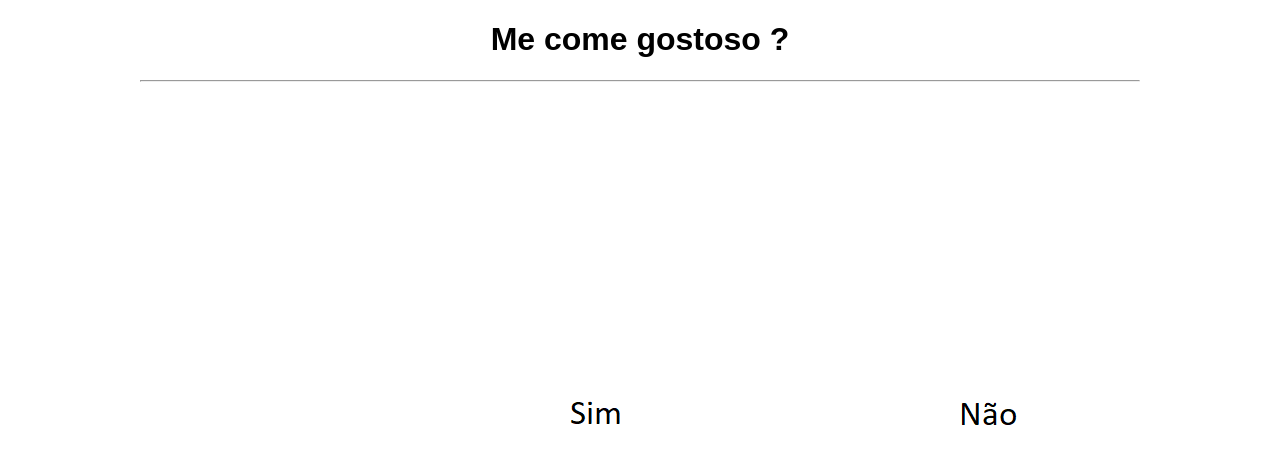
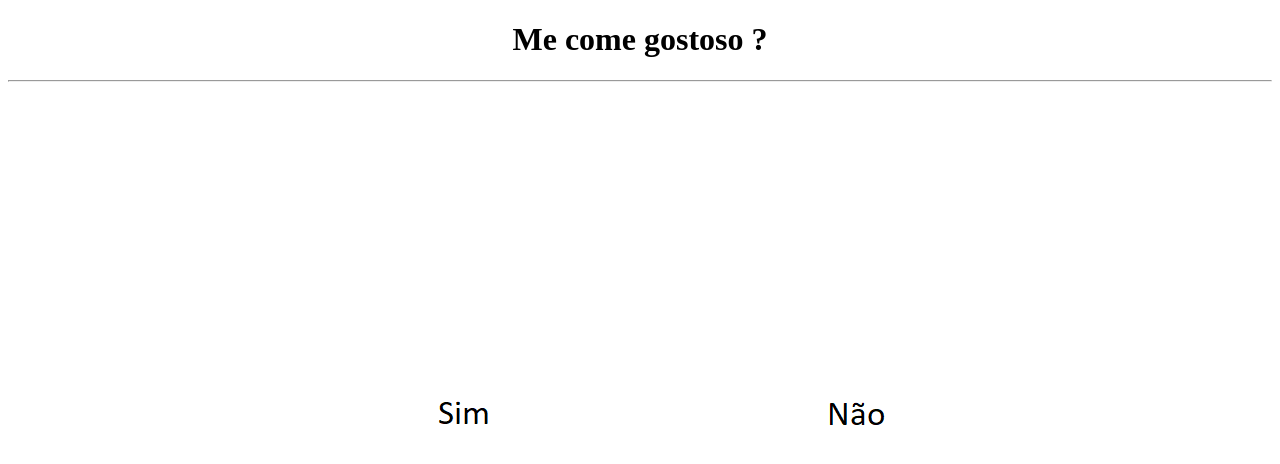
Before and after one commit to andremintt/site, a plain HTML site: page index.html in a window 1280 px wide. Drawn offline with Linux system fonts and the light colour scheme.

Commit message:
Update index.html

```diff
--- a/index.html
+++ b/index.html
@@ -5,14 +5,6 @@
     <meta name="viewport" content="width=device-width, initial-scale=1.0">
     <title>To te querendo...</title>
 <style>
-
-body{
-    font-family: Arial, sans-serif;
-    width: 1000px;
-    margin-left: auto;
-    margin-right: auto;
-}
-
 
 h1{
     text-align: center;
```
